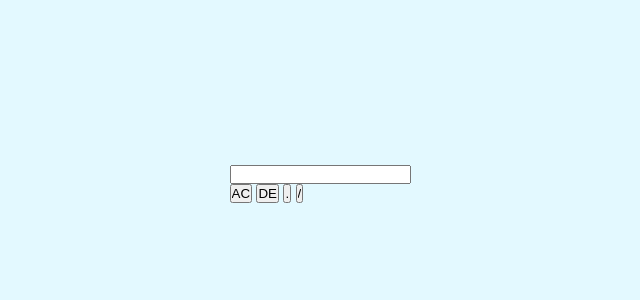
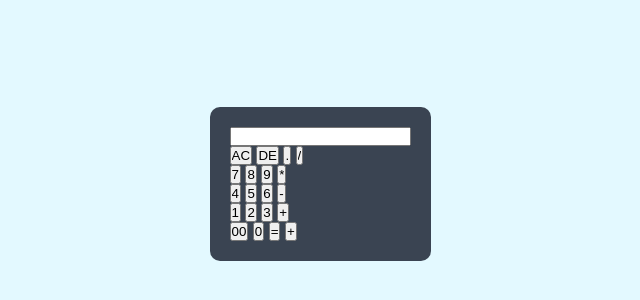
Before and after one commit to Sunidhi-Pradhan/Calculator, a plain HTML site: page index.html in a window 1280 px wide. Shown: the part 216-516 px from the top of the page, without its empty margins (320-960 px from the left). Drawn offline with Linux system fonts and the light colour scheme.

Commit message:
Add calculator buttons for digits and operations in HTML and style adjustments

```diff
--- a/index.html
+++ b/index.html
@@ -20,6 +20,30 @@
                     <input type="button" value=".">
                     <input type="button" value="/">
                 </div>
+                <div>
+                    <input type="button" value="7">
+                    <input type="button" value="8">
+                    <input type="button" value="9">
+                    <input type="button" value="*">
+                </div>
+                <div>
+                    <input type="button" value="4">
+                    <input type="button" value="5">
+                    <input type="button" value="6">
+                    <input type="button" value="-">
+                </div>
+                <div>
+                    <input type="button" value="1">
+                    <input type="button" value="2">
+                    <input type="button" value="3">
+                    <input type="button" value="+">
+                </div>
+                <div>
+                    <input type="button" value="00">
+                    <input type="button" value="0">
+                    <input type="button" value="=">
+                    <input type="button" value="+">
+                </div>
             </form>
         </div>
     </div>
--- a/style.css
+++ b/style.css
@@ -13,3 +13,8 @@
     align-items: center;
     justify-content: center;
 }
+.calculator{
+    background: #3a4452;
+    padding: 20px;
+    border-radius: 10px;
+}
```
